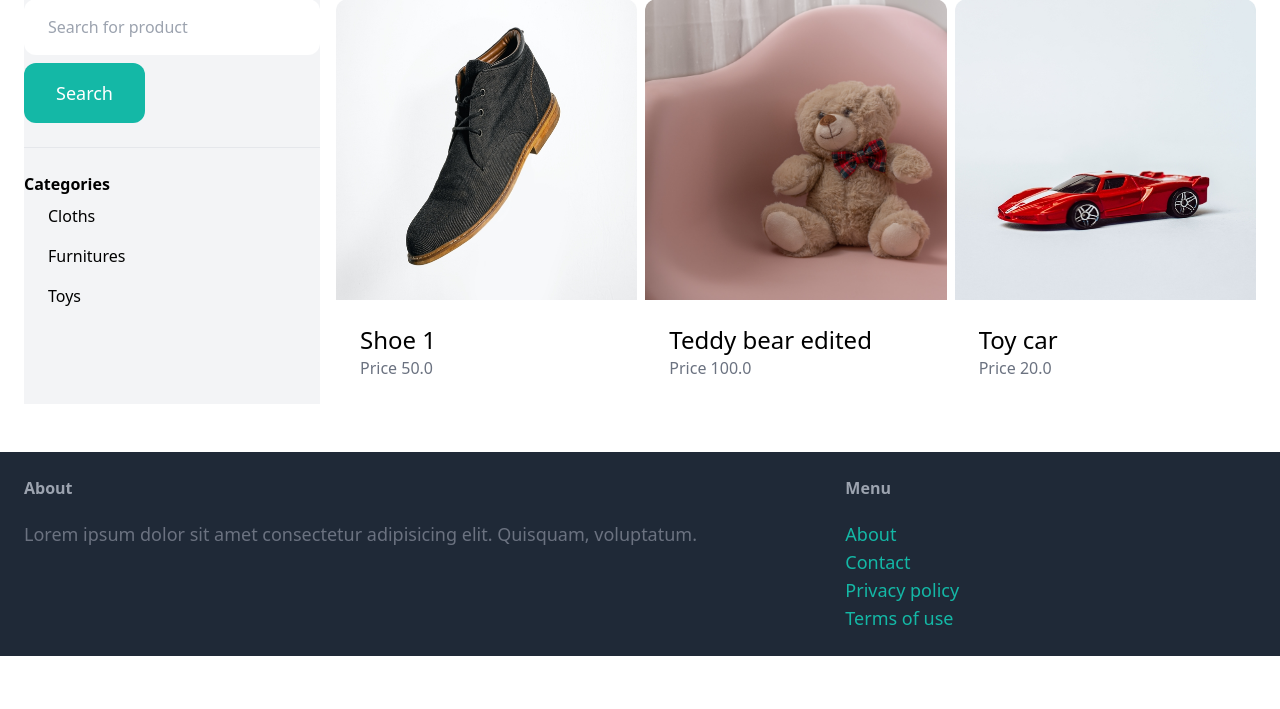
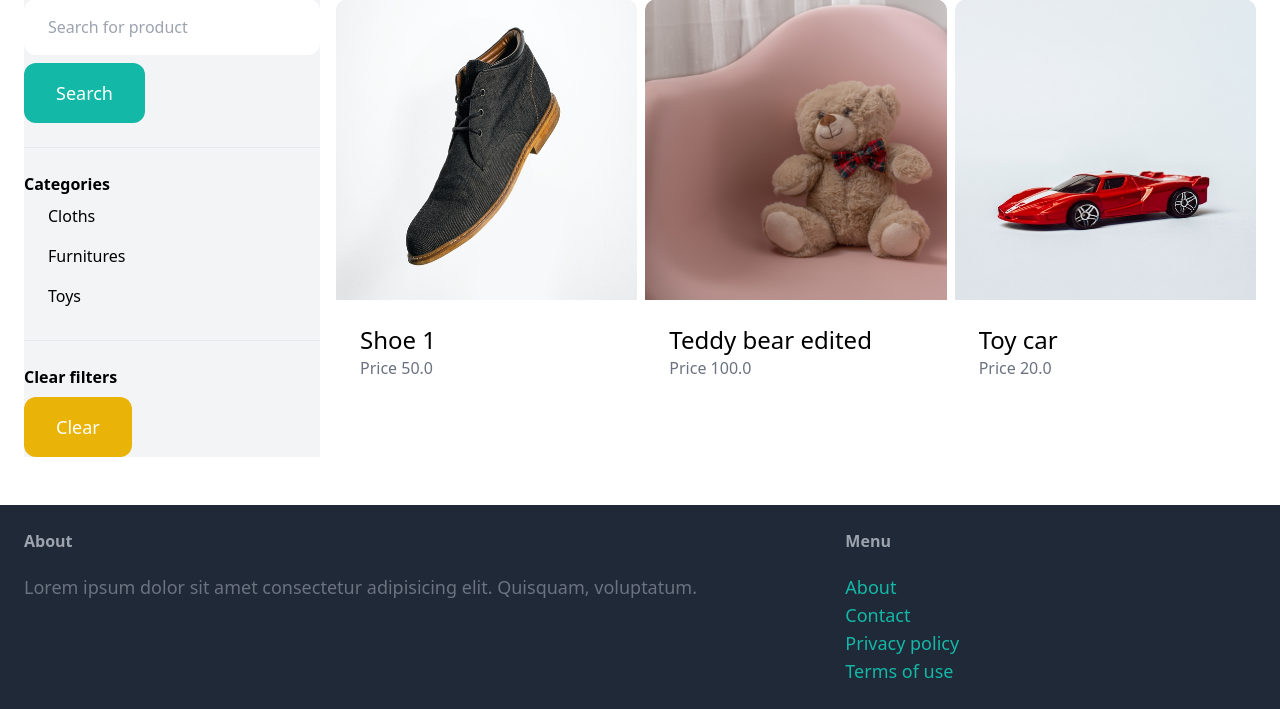
Before and after one commit to agyeievans/django-marketplace, a Django app: page /item/ in a window 1280 px wide. Shown: the part 102-811 px from the top of the page. Before the commit the page ends 758 px from the top, so only its background shows below. Run offline with Django 4.2, Linux system fonts and the light colour scheme; data comes from the database, SQL or seed files in the repository; some libraries are stand-ins or nearby versions.

Commit message:
clear category filter

```diff
--- a/item/templates/item/items.html
+++ b/item/templates/item/items.html
@@ -24,6 +24,15 @@
                     </li>
                 {% endfor %}
             </ul>
+
+            <hr class="my-6">
+
+            <p class="font-semibold">Clear filters</p>
+            <ul>
+                <li>
+                    <a href="{% url 'item:items' %}" class="mt-2 py-4 px-8 inline-block text-lg bg-yellow-500 rounded-xl text-white">Clear</a>
+                </li>
+            </ul>
         </div>
         <div class="col-span-3">
             <div class="grid grid-cols-3 gap-2">
```
